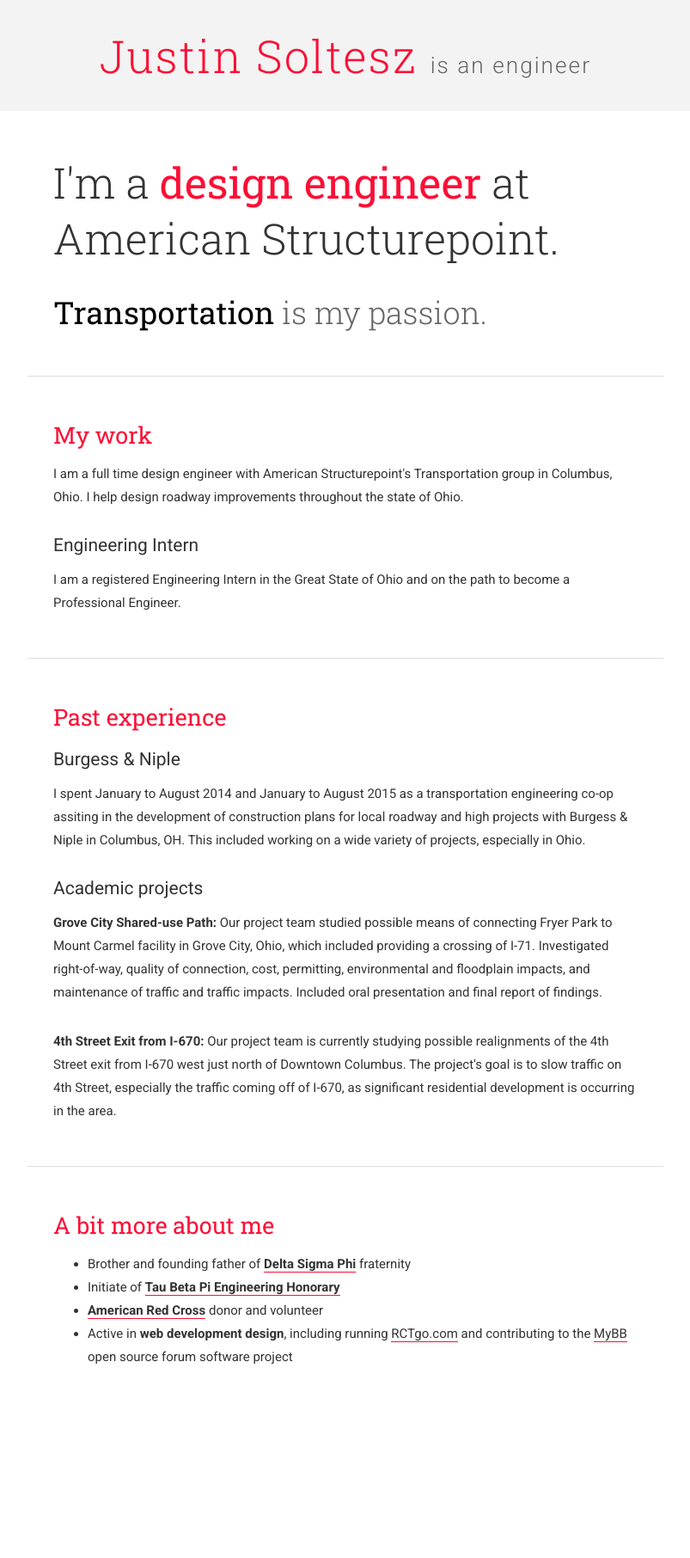
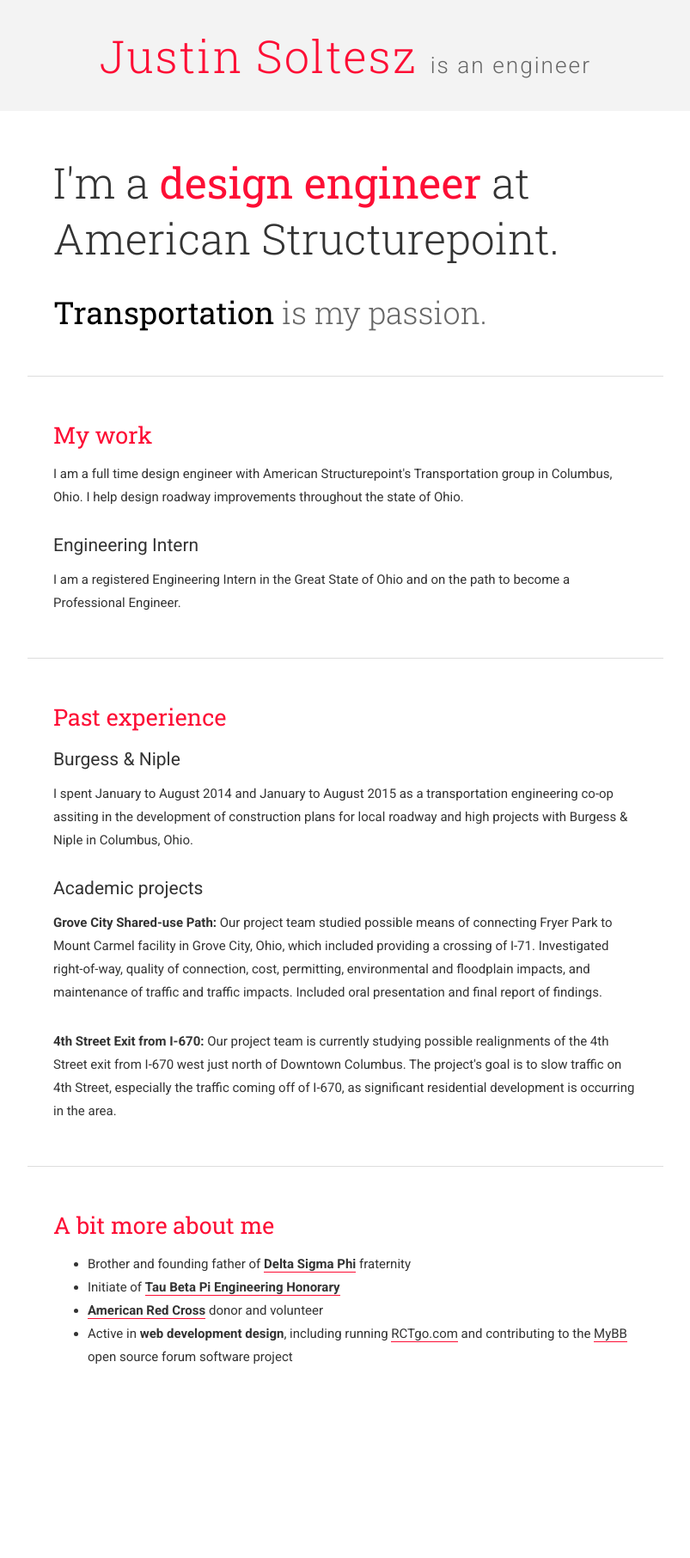
Before and after one commit to justinsoltesz/justinsoltesz.github.io, a Jekyll site: the page built from engineer.html, in a window 1280 px wide. Shown: the whole page at 86% size, without its empty margins (238-1041 px from the left). Built offline with Jekyll 4.4.1, drawn with Linux system fonts in a browser that asks for light colours; nearby versions of some CDN libraries; Markdown is read by kramdown in place of the engine named in the settings.

Commit message:
a few more tweaks

```diff
--- a/engineer.html
+++ b/engineer.html
@@ -15,7 +15,7 @@ title: is an engineer
 	<div class="experience">
 		<h3>Past experience</h3>
 		<h4>Burgess &amp; Niple</h4>
-		<p>I spent January to August 2014 and January to August 2015 as a transportation engineering co-op assiting in the development of construction plans for local roadway and high projects with Burgess &amp; Niple in Columbus, OH. This included working on a wide variety of projects, especially in Ohio.</p>
+		<p>I spent January to August 2014 and January to August 2015 as a transportation engineering co-op assiting in the development of construction plans for local roadway and high projects with Burgess &amp; Niple in Columbus, Ohio.</p>
 		<h4>Academic projects</h4>
 		<p><strong>Grove City Shared-use Path:</strong> Our project team studied possible means of connecting Fryer Park to Mount Carmel facility in Grove City, Ohio, which included providing a crossing of I-71. Investigated right-of-way, quality of connection, cost, permitting, environmental and floodplain impacts, and maintenance of traffic and traffic impacts. Included oral presentation and final report of findings.</p>
 		<p><strong>4th Street Exit from I-670:</strong> Our project team is currently studying possible realignments of the 4th Street exit from I-670 west just north of Downtown Columbus. The project's goal is to slow traffic on 4th Street, especially the traffic coming off of I-670, as significant residential development is occurring in the area.</p>
```
